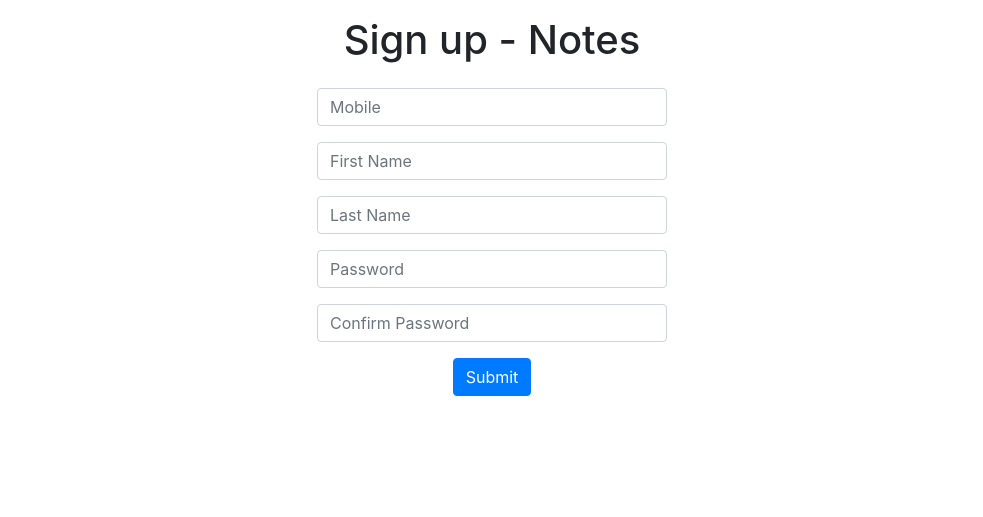
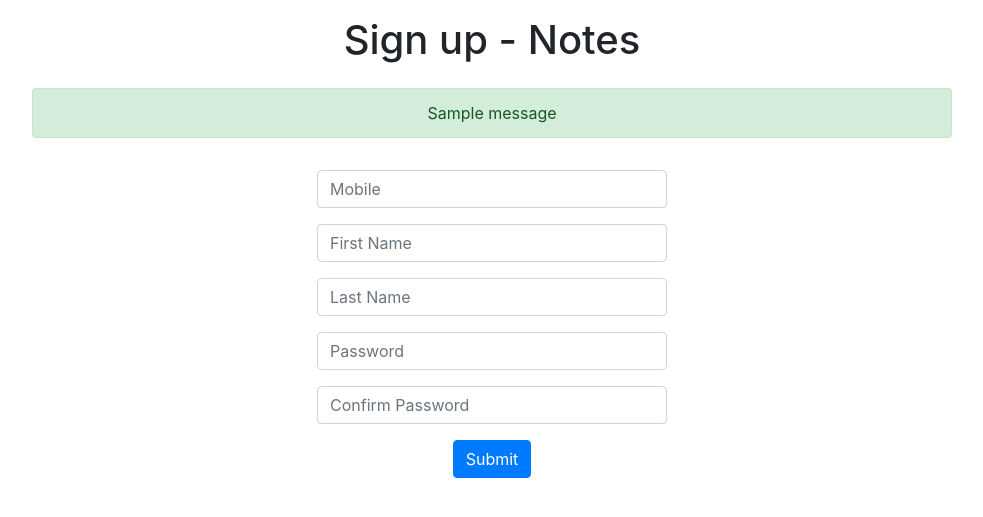
Before and after one commit to PraneethKarnena/django-notes, a Django app: page /signup/ in a window 1280 px wide. Shown: the top 517 px of the page, without its empty margins (148-1131 px from the left). Run offline with Django 3.2, Linux system fonts and the light colour scheme; tables that the repository leaves empty hold one stand-in row (values such as "Sample post"); one stand-in notice (Sample message) is shown; some libraries are stand-ins or nearby versions.

Commit message:
added error messages

```diff
--- a/dashboard/templates/notes/signup.html
+++ b/dashboard/templates/notes/signup.html
@@ -18,6 +18,18 @@
                 <h1>Sign up - Notes</h1>
             </div>
         </div>
+        {% if messages %}
+            <div class="row mt-3">
+                <div class="col-lg-1"></div>
+                <div class="col-lg-10 text-center">
+                    {% for message in messages %}
+                        <div class="alert alert-{% if message.tags == 'error' %}danger{% else %}success{% endif %}" role="alert">
+                            {{ message }}
+                        </div>
+                    {% endfor %}
+                </div>
+            </div>
+        {% endif %}
         <div class="row mt-3">
             <div class="col-lg-4"></div>
             <div class="col-lg-4 text-center">
```
